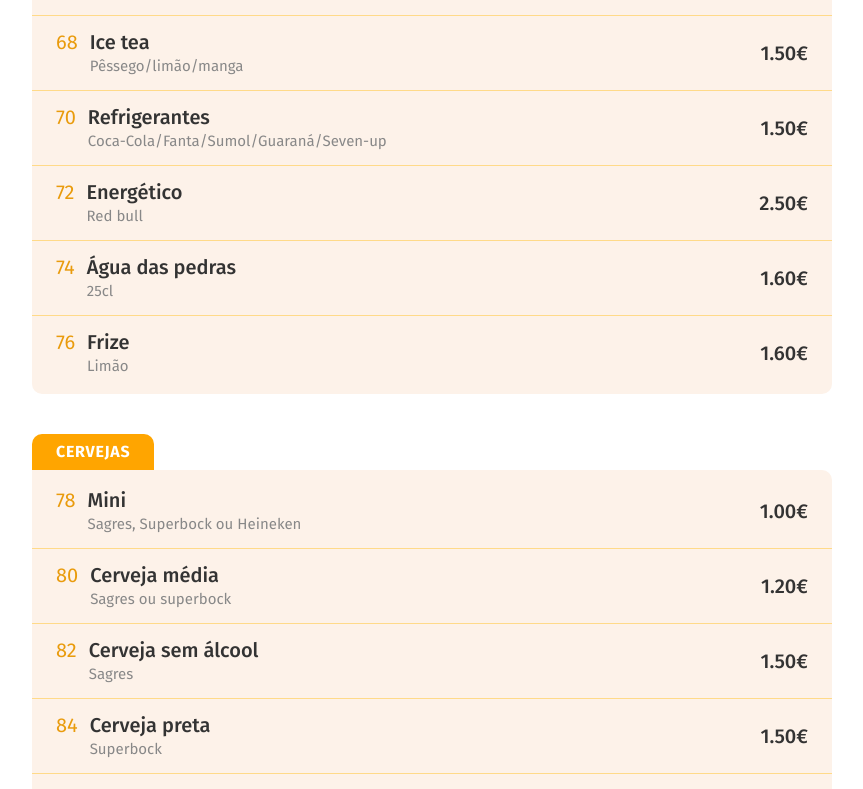
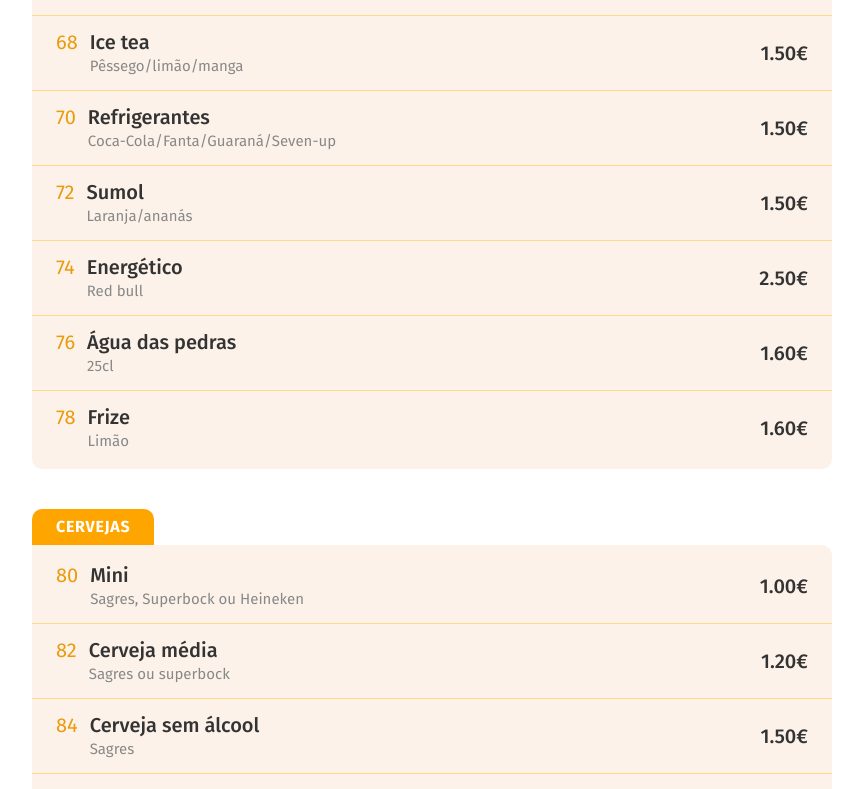
Before and after one commit to devhosana/menu-cafe, a React (Create React App) app: page / in a window 1280 px wide. Shown: the part 3120-3909 px from the top of the page, without its empty margins (208-1071 px from the left). Built offline with nearby package versions, Linux system fonts and the light colour scheme.

Commit message:
auxiliaryText on 'Refrigerantes' had a undesired behavior, fixed

```diff
--- a/src/components/MenuItem.js
+++ b/src/components/MenuItem.js
@@ -16,7 +16,7 @@ function MenuItem(props) {
             <p className={styles.item__name}>
               {props.name}
             </p>
-            <p className={styles.item__description}>
+            <p className={props.auxiliaryText.includes("Fanta") ? styles["item__description--helper"] : styles.item__description}>
               {props.auxiliaryText}
             </p>
           </div>
--- a/src/components/MenuItem.module.css
+++ b/src/components/MenuItem.module.css
@@ -55,3 +55,11 @@
   color: #888;
   word-break: break-word;
 }
+
+/* Apenas pra que texto auxiliar de refrigerantes fique "bonitinho" */
+.item__description--helper {
+  margin-top: 0.7rem;
+  font-size: 1.5rem;
+  color: #888;
+  word-break: break-all;
+}
--- a/src/menu.js
+++ b/src/menu.js
@@ -226,7 +226,13 @@ const menu = [
 
       {
         name: "Refrigerantes",
-        auxiliaryText: "Coca-Cola/Fanta/Sumol/Guaraná/Seven-up",
+        auxiliaryText: "Coca-Cola/Fanta/Guaraná/Seven-up",
+        price: 1.50,
+      },
+
+      {
+        name: "Sumol",
+        auxiliaryText: "Laranja/ananás",
         price: 1.50,
       },
 
```
